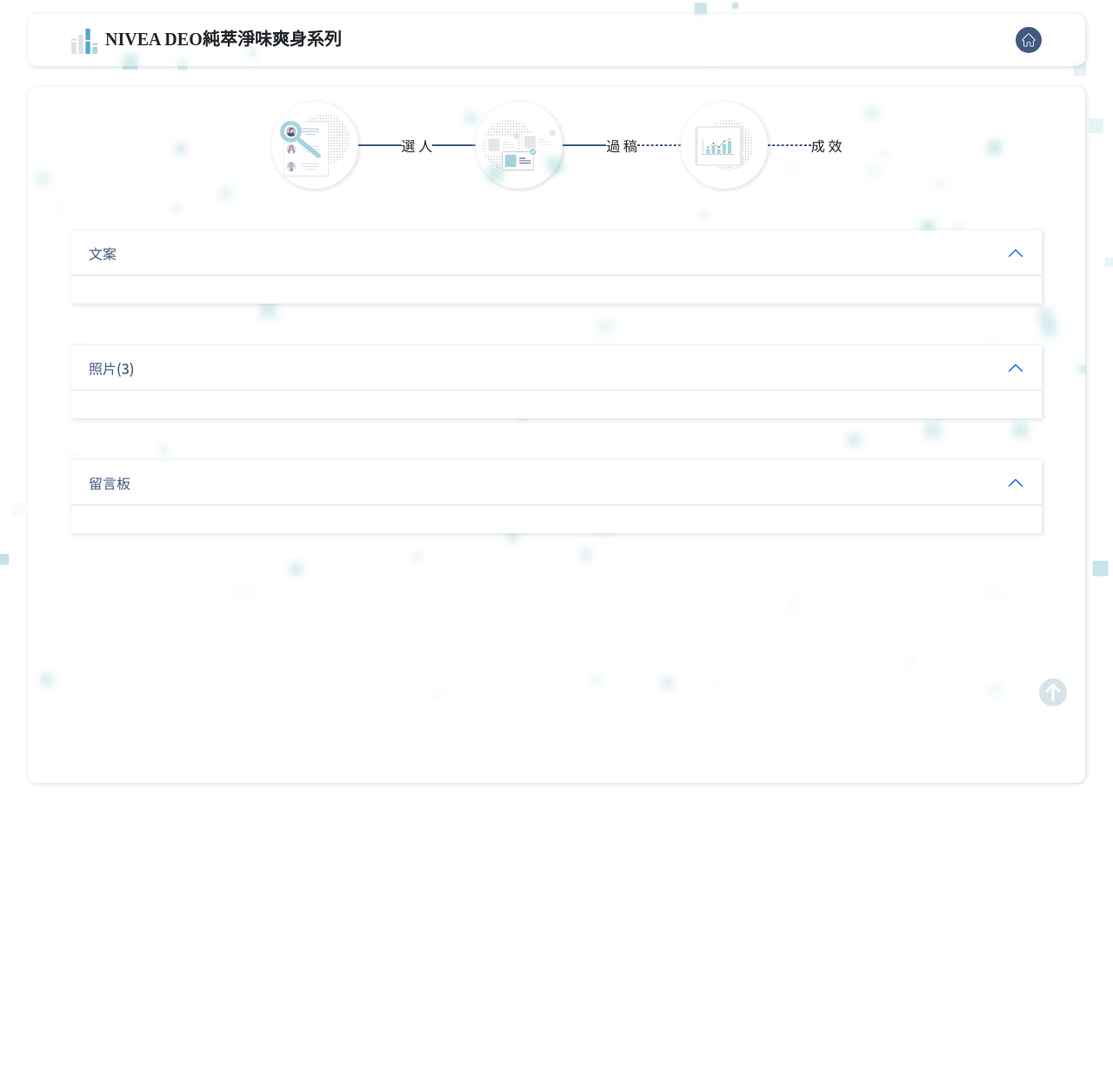
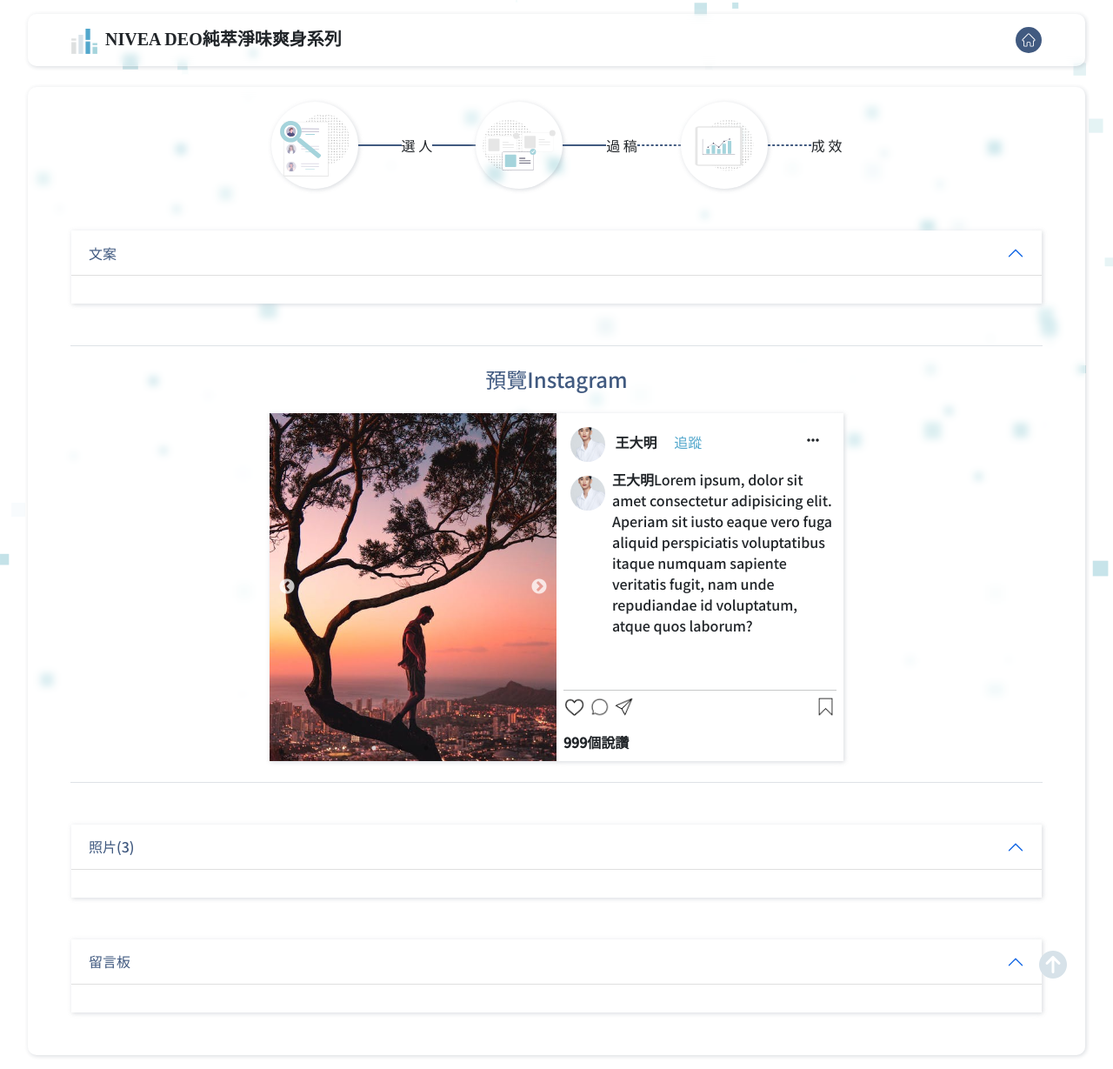
Before and after one commit to CCJ1994/CCJ1994.github.io, a PHP site: page /other/kol/show4.html in a window 1280 px wide. Shown: the whole page at 87% size. Before the commit the page ends 902 px from the top, so only its background shows below. Run offline with PHP 8.4, Linux system fonts and the light colour scheme; some libraries are stand-ins or nearby versions.

Commit message:
show4 ig layout finish

```diff
--- a/other/kol/css/kolstyle.css
+++ b/other/kol/css/kolstyle.css
@@ -67,10 +67,7 @@
     transform: translate(0, -4px);
   }
 }
-.slick-prev::before,
-.slick-next::before {
-  color: #415A80;
-}
+
 .btn-primary {
   font-family: "Noto Sans TC";
   border-radius: 10px;
--- a/other/kol/show3.html
+++ b/other/kol/show3.html
@@ -66,9 +66,11 @@
 
     .pass {
       background-color: #52A7CC;
+      flex-shrink:0;
     }
 
     .unpass {
+      flex-shrink:0;
       background-color: #FFDC68;
       color: #415A80;
     }
--- a/other/kol/show4.html
+++ b/other/kol/show4.html
@@ -48,12 +48,59 @@
 
     .show {
       color: #415A80;
-
     }
-
     .accordion {
       box-shadow: -1px -1px 7px #ffffff73, 1px 1px 5px rgb(94 104 121 / 29%);
     }
+    .title {
+      color: #415A80;
+    }
+    .photoPart{
+      width: 330px;
+      height:400px;
+  box-shadow: -1px -1px 7px #ffffff73, 1px 1px 5px rgb(94 104 121 / 29%);
+
+    }
+    .textPart{
+      background-color: white;
+      width: 330px;
+      height:400px;
+  box-shadow: -1px -1px 7px #ffffff73, 1px 1px 5px rgb(94 104 121 / 29%);
+    }
+    .wordPart{
+      height: 250px;
+        overflow-y: auto;
+      }
+    @media (max-width: 576px) {
+      .textPart {
+        height: 250px;
+      }
+      .wordPart{
+      height: 100px;
+        overflow-y: auto;
+      }
+    }
+    .slick-dots li button:before{
+      top:-30px;
+    }
+    .slick-dots li.slick-active button:before{
+      color: white;
+    }
+    .slick-prev{
+      left: 10px;
+      z-index: 2;
+    }
+    .slick-next{
+      right: 10px;
+      z-index: 2;
+    }
+    img.user{
+  margin: 8px;
+  border-radius: 50%;
+  object-fit: cover;
+  height: 40px;
+  width: 40px;
+}
   </style>
 </head>
 
@@ -91,13 +138,13 @@
     <!-- 流程選單 -->
     <section class="container mx-auto my-3 " id="stepwizard">
       <div class="d-flex justify-content-center align-items-center">
-        <a href="show1.html">
+        <a href="show2.html">
           <img src="./img/chooseicon2.svg" width="100">
         </a>
         <div class="line"></div>
         <div>選 人</div>
         <div class="line"></div>
-        <a href="show2.html">
+        <a href="show3.html">
           <img src="./img/checkicon2.svg" width="100">
         </a>
         <div class="line"></div>
@@ -111,7 +158,7 @@
       </div>
     </section>
     <section class="container mx-auto my-5">
-      <div class="accordion  mb-5" id="writing">
+      <div class="accordion" id="writing">
         <div class="accordion-item border-0">
           <h2 class="accordion-header" id="writingBtn">
             <button class="accordion-button" type="button" data-bs-toggle="collapse" data-bs-target="#collapseWriting">
@@ -121,12 +168,57 @@
           <div id="collapseWriting" class="accordion-collapse collapse show" aria-labelledby="writingBtn"
             data-bs-parent="#writing">
             <div class="accordion-body">
+            </div>
+          </div>
+        </div>
+      </div>
+    </section>
+    <section class="my-5 mx-5">
+      <div class="container border-top border-bottom">
+        <h4 class="text-center title mt-4">預覽Instagram</h4>
+        <div class="container d-flex flex-wrap justify-content-center my-4" id="igPart">
+          <div class="photoPart flex-shrink-0">
+            <div class="slider mx-auto">
+              <div class="slide-1 mx-1"><img style="object-fit: cover;width:330px;height:400px;" src="./img/2.jpeg"></div>
+              <div class="slide-2 mx-1"><img style="object-fit: cover;width:330px;height:400px;" src="./img/1.jpeg"></div>
+              <div class="slide-3 mx-1"><img style="object-fit: cover;width:330px;height:400px;" src="./img/3.jpeg"></div>
+              <div class="slide-4 mx-1"><img style="object-fit: cover;width:330px;height:400px;" src="./img/4.jpg"></div>
+            </div>
+          </div>
+          <div class="textPart p-2 flex-shrink-0">
+            <div class="position-relative">
+              <img src="./img/man.jpg" class="user">
+                <b class="me-2">王大明</b>
+              <span class="mx-2" style="color: #52A7CC;">追蹤</span>
+              <span class="position-absolute" style="right:20px;top:10px;"><i class="fas fa-ellipsis-h"></i></span>
+            </div>
+            <div class="d-flex">
+              <div>
+              <img src="./img/man.jpg" class="user">
+              </div>
+              <div class="wordPart">
+                <b>王大明</b>Lorem ipsum, dolor sit amet consectetur adipisicing elit. Aperiam sit iusto eaque vero fuga aliquid perspiciatis voluptatibus itaque numquam sapiente veritatis fugit, nam unde repudiandae id voluptatum, atque quos laborum?
+              </div>
+            </div>
+            <div>
+              <hr class="my-1">
+              <div class="d-flex justify-content-between">
+                <div>
+                  <img src="./img/likeicon.png" width="25">
+                  <img src="./img/commenticon.png" width="25">
+                  <img src="./img/senticon.png" width="25">
+                </div>
+                <div><img src="./img/saveicon.png" width="25"></div>
+              </div>
+              <div class="my-3"><b>999個說讚</b></div>
 
             </div>
           </div>
         </div>
       </div>
-      <div class="accordion  mb-5" id="photo">
+    </section>
+    <section class="container mx-auto my-5">
+      <div class="accordion" id="photo">
         <div class="accordion-item border-0">
           <h2 class="accordion-header" id="photoBtn">
             <button class="accordion-button" type="button" data-bs-toggle="collapse" data-bs-target="#collapsePhoto">
@@ -141,7 +233,9 @@
           </div>
         </div>
       </div>
-      <div class="accordion  mb-5" id="message">
+    </section>
+    <section class="container mx-auto my-5">
+      <div class="accordion" id="message">
         <div class="accordion-item border-0">
           <h2 class="accordion-header" id="messageBtn">
             <button class="accordion-button" type="button" data-bs-toggle="collapse" data-bs-target="#collapseMessage">
@@ -180,7 +274,14 @@
     <script src="./js/app.js"></script>
     <script src="./js/slick.min.js"></script>
     <script>
-
+      $('.slider').slick({
+      centerMode: true,
+      slidesToShow: 1,
+      slidesToScroll: 1,
+      dots: true,
+      arrows: true,
+      variableWidth: true
+    });
     </script>
 </body>
 
```
Also changed, not shown: other/kol/show2.html (+51 -42 lines), other/kol/img/commenticon.png (added), other/kol/img/likeicon.png (added), other/kol/img/saveicon.png (added), other/kol/img/senticon.png (added), 1 other file.
